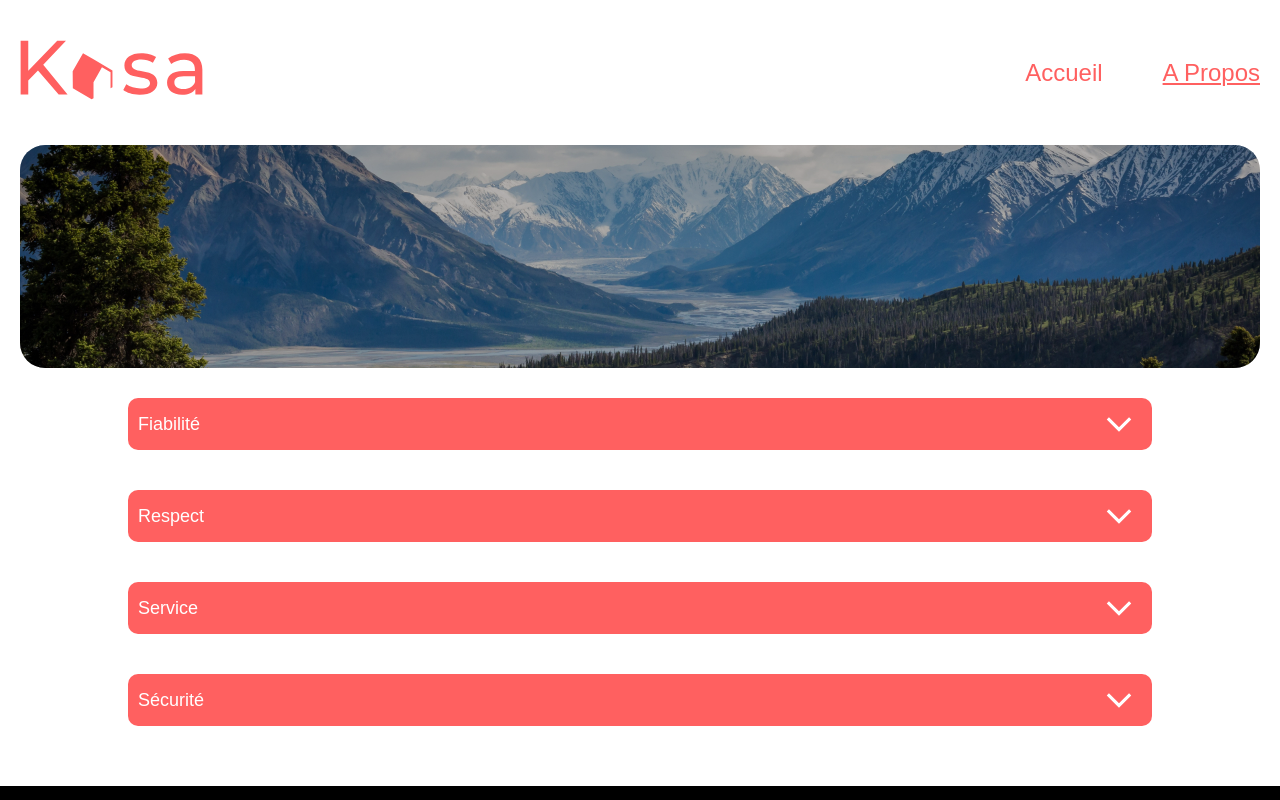
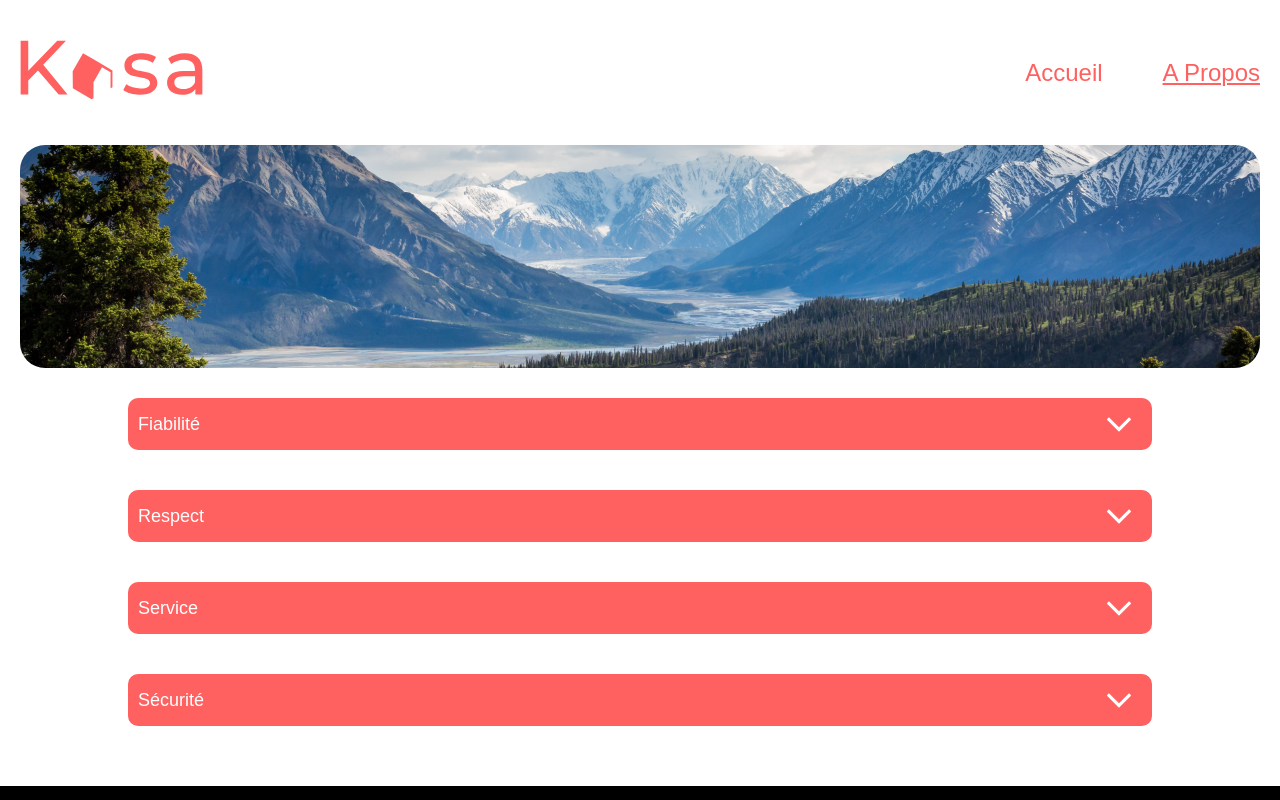
Before and after one commit to sbeou/kasa, a React (Create React App) app: page /a-propos in a window 1280 px wide. Shown: the top 800 px of the page. Built offline with nearby package versions, Linux system fonts and the light colour scheme; a web font is replaced by a local one.

Commit message:
Add banner & ratingStar components

```diff
--- /dev/null
+++ b/src/components/Banner/index.jsx
@@ -0,0 +1,9 @@
+function Banner({image, titlePage}) {
+    return (
+        <div className="banner">
+            <h2>{titlePage}</h2>
+            <img src={image} alt={titlePage} />
+        </div>
+    )
+}
+export default Banner
--- /dev/null
+++ b/src/components/RatingStar/index.jsx
@@ -0,0 +1,21 @@
+import Star from '../../assets/star.svg'
+import StarGrey from '../../assets/star_grey.svg'
+function RatingStar({number}) {
+    let stars = []
+    for (let index = 0; index < 5; index++) {
+        if(index < number) {
+            stars.push(Star)
+        }
+        else {
+            stars.push(StarGrey)
+        }
+    }
+    return (
+        <ul className='rating'>
+            {stars.map((star, index) => (
+                <li key={`star-${index}`}><img src={star} alt='sar' /></li>
+            ))}
+        </ul>
+    )
+}
+export default RatingStar
--- a/src/pages/About/index.jsx
+++ b/src/pages/About/index.jsx
@@ -1,9 +1,14 @@
+import Banner from "../../components/Banner"
 import Collapse from "../../components/Collapse"
+import bannerBackground2 from "../../assets/kalen-emsley-Bkci_8qcdvQ-unsplash 2.jpg"
 
 function About(){
     return(
         <main>
-            <div className="banner about"><h2>&nbsp;</h2></div>
+            <Banner
+                titlePage=''
+                image={bannerBackground2}
+            />
             <section className="collapseAbout">
                 <Collapse
                     title={'Fiabilité'}
--- a/src/pages/FicheLogement/index.jsx
+++ b/src/pages/FicheLogement/index.jsx
@@ -1,10 +1,9 @@
 import { useNavigate, useParams } from "react-router-dom"
 import ImageSlider from "../../components/ImageSlider"
 import  logements  from '../../data/logements.json'
-import Star from "../../assets/star.svg"
-import StarGrey from "../../assets/star_grey.svg"
 import React, { useEffect } from "react"
 import Collapse from "../../components/Collapse"
+import RatingStar from "../../components/RatingStar"
 
 
 function FicheLogement(){
@@ -20,18 +19,7 @@ function FicheLogement(){
     if(logement) {
         const picturesData = logement.pictures
         const starNumber = parseInt(logement.rating)
-        function ratingStar(number) {
-            let stars = ""
-            for (let index = 0; index < 5; index++) {
-                if(index < number) {
-                    stars += `<li><img src=${Star} alt="star" /></li>`
-                }
-                else {
-                    stars += `<li><img src=${StarGrey} alt="star" /></li>`
-                }
-            }
-            return (stars)
-        }
+
          return (
             <main>
                 <ImageSlider slides={picturesData} />
@@ -50,7 +38,8 @@ function FicheLogement(){
                             {logement.host.name}
                             <img src={logement.host.picture} alt={logement.host.name} />
                         </div>
-                        <ul dangerouslySetInnerHTML={{ __html: ratingStar(starNumber)}} className='rating'></ul>
+                        <RatingStar
+                        number={starNumber} />
                     </div>
                 </section>
                 <section className="logementDetails">
@@ -61,7 +50,7 @@ function FicheLogement(){
                     <Collapse
                         title={'Équipements'}
                         text={<ul>{logement.equipments.map((text, index) => (
-                            <li key={index}>{text}</li>
+                            <li key={`equipement-${index}`}>{text}</li>
                         ))}</ul>}
                     />
                 </section>
--- a/src/pages/Home/index.jsx
+++ b/src/pages/Home/index.jsx
@@ -1,11 +1,14 @@
 import  logements  from '../../data/logements.json'
 import Card from '../../components/Card'
+import bannerBackground from '../../assets/IMG.jpg'
+import Banner from '../../components/Banner'
 function Home() {
     return (
         <main>
-            <div className="banner">
-                <h2>Chez vous, partout et ailleurs</h2>
-            </div>
+            <Banner
+                titlePage='Chez vous, partout et ailleurs'
+                image={bannerBackground}
+            />
             <div className="cardList">
                 {logements.map((logement) => (
                     <Card
--- a/src/styles/styles.scss
+++ b/src/styles/styles.scss
@@ -50,20 +50,30 @@ nav {
 
 // Home
 .banner {
-    background-size: cover;
-    background:  url('../assets/IMG.jpg') center;
     border-radius: 25px;
     overflow: hidden;
-    mix-blend-mode: darken;
     height: 223px;
     line-height: 223px;
     text-align: center;
     margin-bottom: 30px;
+    position: relative;
     h2 {
         font-weight: 500;
         font-size: 48px;
         color: white;
         background: rgba($color: #000000, $alpha: 0.3);
+        z-index: 2;
+        position: absolute;
+        top:0;
+        left: 0;
+        width: 100%;
+    }
+    img {
+        object-fit: cover;
+        mix-blend-mode: darken;
+        height: 223px;
+        width: 100%;
+
     }
 }
 .cardList {
```
Also changed, not shown: 1 other file (tests, documents, lock files or other folders).
